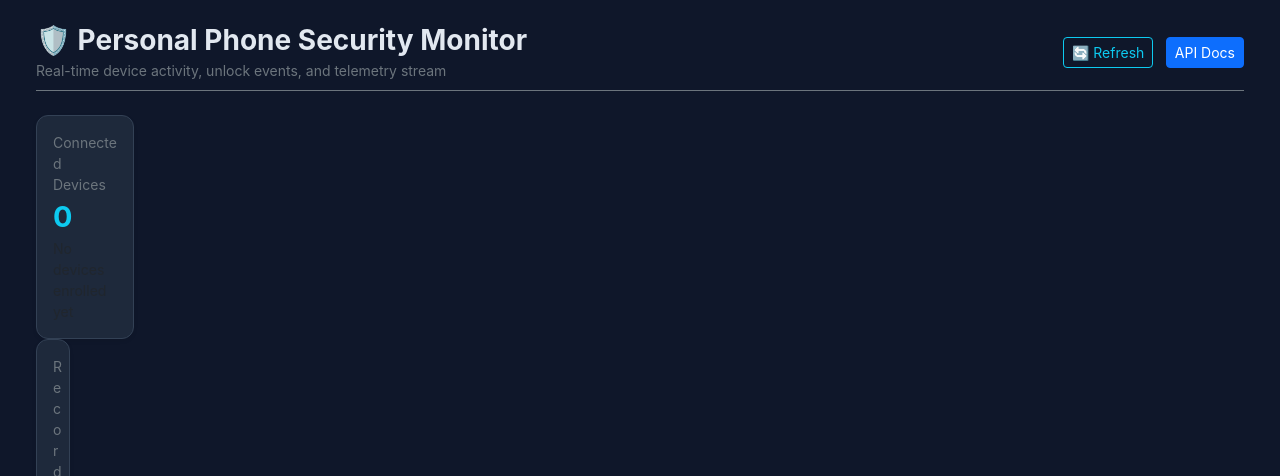
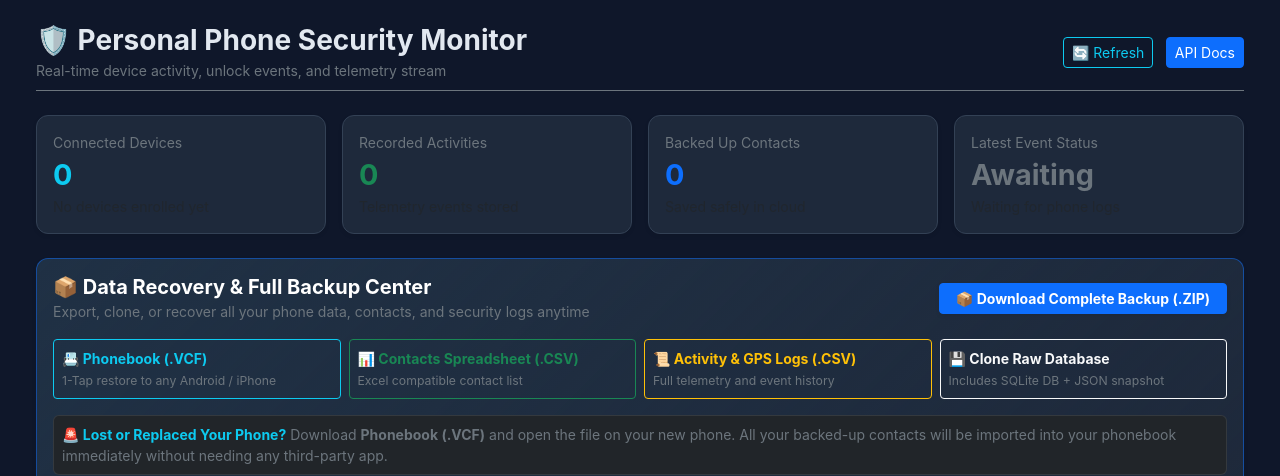
Before and after one commit to 14ece024giet-boop/phoneSecurityLog, a FastAPI app: page /dashboard in a window 1280 px wide. Shown: the top 476 px of the page. Run offline with FastAPI, Linux system fonts and the light colour scheme; grey boxes are pictures that could not be loaded.

Commit message:
Add Data Recovery Center, 1-Click ZIP Archive, and vCard export

```diff
--- a/server/app/main.py
+++ b/server/app/main.py
@@ -154,6 +154,113 @@ def export_contacts_csv(session: Session = Depends(get_session)):
         headers={"Content-Disposition": "attachment; filename=Phone_Contacts_Backup.csv"}
     )
 
+# --- DIRECT RESTORE vCard (.VCF) EXPORT ---
+@app.get("/api/v1/export/contacts/vcf")
+def export_contacts_vcf(session: Session = Depends(get_session)):
+    contacts = session.exec(select(ContactBackup).order_by(ContactBackup.name.asc())).all()
+    vcf_lines = []
+    for c in contacts:
+        vcf_lines.append("BEGIN:VCARD")
+        vcf_lines.append("VERSION:3.0")
+        vcf_lines.append(f"FN:{c.name}")
+        vcf_lines.append(f"TEL;TYPE=CELL:{c.phone_number}")
+        if c.email:
+            vcf_lines.append(f"EMAIL:{c.email}")
+        vcf_lines.append("END:VCARD")
+    vcf_content = "\r\n".join(vcf_lines)
+    return Response(
+        content=vcf_content,
+        media_type="text/vcard",
+        headers={"Content-Disposition": "attachment; filename=Contacts_Restore.vcf"}
+    )
+
+# --- ACTIVITY LOGS CSV EXPORT ---
+@app.get("/api/v1/export/events/csv")
+def export_events_csv(session: Session = Depends(get_session)):
+    events = session.exec(select(ActivityEvent).order_by(ActivityEvent.timestamp.desc())).all()
+    output = io.StringIO()
+    writer = csv.writer(output)
+    writer.writerow(["Timestamp", "Device ID", "Event Type", "Battery %", "Latitude", "Longitude", "Details JSON"])
+    for e in events:
+        writer.writerow([
+            e.timestamp.strftime("%Y-%m-%d %H:%M:%S"),
+            e.device_id,
+            e.event_type,
+            e.battery_level if e.battery_level is not None else "",
+            e.latitude if e.latitude is not None else "",
+            e.longitude if e.longitude is not None else "",
+            e.details_json
+        ])
+    output.seek(0)
+    return Response(
+        content=output.getvalue(),
+        media_type="text/csv",
+        headers={"Content-Disposition": "attachment; filename=Activity_Logs_Export.csv"}
+    )
+
+# --- COMPLETE 1-CLICK DISASTER RECOVERY ZIP ARCHIVE ---
+import zipfile
+
+@app.get("/api/v1/export/full-backup.zip")
+def export_full_backup_zip(session: Session = Depends(get_session)):
+    contacts = session.exec(select(ContactBackup).order_by(ContactBackup.name.asc())).all()
+    events = session.exec(select(ActivityEvent).order_by(ActivityEvent.timestamp.desc())).all()
+    devices = session.exec(select(Device)).all()
+
+    zip_buffer = io.BytesIO()
+    with zipfile.ZipFile(zip_buffer, "w", zipfile.ZIP_DEFLATED) as zf:
+        # 1. Contacts CSV
+        c_csv = io.StringIO()
+        cw = csv.writer(c_csv)
+        cw.writerow(["Name", "Phone Number", "Email", "Device ID", "Backup Date"])
+        for c in contacts:
+            cw.writerow([c.name, c.phone_number, c.email or "", c.device_id, c.synced_at.strftime("%Y-%m-%d %H:%M:%S")])
+        zf.writestr("contacts_backup.csv", c_csv.getvalue())
+
+        # 2. Contacts VCF (vCard for 1-click restore on new phone)
+        vcf_lines = []
+        for c in contacts:
+            vcf_lines.append("BEGIN:VCARD")
+            vcf_lines.append("VERSION:3.0")
+            vcf_lines.append(f"FN:{c.name}")
+            vcf_lines.append(f"TEL;TYPE=CELL:{c.phone_number}")
+            if c.email:
+                vcf_lines.append(f"EMAIL:{c.email}")
+            vcf_lines.append("END:VCARD")
+        zf.writestr("contacts_restore.vcf", "\r\n".join(vcf_lines))
+
+        # 3. Activity Logs CSV
+        e_csv = io.StringIO()
+        ew = csv.writer(e_csv)
+        ew.writerow(["Timestamp", "Device ID", "Event Type", "Battery %", "Latitude", "Longitude", "Details JSON"])
+        for e in events:
+            ew.writerow([e.timestamp.strftime("%Y-%m-%d %H:%M:%S"), e.device_id, e.event_type, e.battery_level or "", e.latitude or "", e.longitude or "", e.details_json])
+        zf.writestr("activity_logs.csv", e_csv.getvalue())
+
+        # 4. Complete JSON snapshot
+        complete_json = {
+            "exported_at": datetime.utcnow().isoformat(),
+            "devices": [d.dict() for d in devices],
+            "contacts_count": len(contacts),
+            "contacts": [c.dict() for c in contacts],
+            "events_count": len(events),
+            "events": [e.dict() for e in events]
+        }
+        zf.writestr("complete_telemetry_and_contacts.json", json.dumps(complete_json, default=str, indent=2))
+
+        # 5. Raw SQLite database if present
+        db_path = Path(BASE_DIR.parent / "phone_security.db")
+        if db_path.exists():
+            zf.write(db_path, arcname="phone_security_raw_database.sqlite")
+
+    zip_buffer.seek(0)
+    return Response(
+        content=zip_buffer.getvalue(),
+        media_type="application/zip",
+        headers={"Content-Disposition": f"attachment; filename=Phone_Security_Complete_Backup_{datetime.utcnow().strftime('%Y%m%d_%H%M%S')}.zip"}
+    )
+
+
 # --- QUERY JSON API ---
 @app.get("/api/v1/events")
 def get_events(
--- a/server/app/templates/dashboard.html
+++ b/server/app/templates/dashboard.html
@@ -39,14 +39,12 @@
 
         <!-- Metric Cards -->
         <div class="row g-3 mb-4">
-            <div class="col-md-4">
             <div class="col-md-3">
-                <div class="card p-3 shadow-sm">
+                <div class="card p-3 shadow-sm h-100">
                     <div class="text-secondary small">Connected Devices</div>
                     <div class="stat-value text-info">{{ devices|length }}</div>
                     <div class="small text-muted">
                         {% for d in devices %}
-                        <div>📱 {{ d.device_name }} ({{ d.device_id }})</div>
                         <div>📱 {{ d.device_name }}</div>
                         {% else %}
                         <div>No devices enrolled yet</div>
@@ -54,37 +52,80 @@
                     </div>
                 </div>
             </div>
-            <div class="col-md-4">
             <div class="col-md-3">
-                <div class="card p-3 shadow-sm">
+                <div class="card p-3 shadow-sm h-100">
                     <div class="text-secondary small">Recorded Activities</div>
                     <div class="stat-value text-success">{{ total_events }}</div>
-                    <div class="small text-muted">Stored in cloud database</div>
                     <div class="small text-muted">Telemetry events stored</div>
                 </div>
             </div>
-            <div class="col-md-4">
             <div class="col-md-3">
-                <div class="card p-3 shadow-sm">
+                <div class="card p-3 shadow-sm h-100">
                     <div class="text-secondary small">Backed Up Contacts</div>
                     <div class="stat-value text-primary">{{ total_contacts }}</div>
                     <div class="small text-muted">Saved safely in cloud</div>
                 </div>
             </div>
             <div class="col-md-3">
-                <div class="card p-3 shadow-sm">
+                <div class="card p-3 shadow-sm h-100">
                     <div class="text-secondary small">Latest Event Status</div>
                     {% if events %}
                     <div class="stat-value text-warning">{{ events[0].event_type }}</div>
-                    <div class="small text-muted">At {{ events[0].timestamp.strftime('%H:%M:%S (%Y-%m-%d)') }}</div>
                     <div class="small text-muted">At {{ events[0].timestamp.strftime('%H:%M:%S') }}</div>
                     {% else %}
                     <div class="stat-value text-secondary">Awaiting</div>
-                    <div class="small text-muted">Waiting for phone to send logs</div>
+                    <div class="small text-muted">Waiting for phone logs</div>
                     {% endif %}
                 </div>
             </div>
         </div>
+
+        <!-- 📦 Complete Data Recovery & Full Export Center -->
+        <div class="card p-3 mb-4 shadow-sm border border-primary border-opacity-50" style="background: #1e293b linear-gradient(135deg, rgba(56, 189, 248, 0.05) 0%, rgba(30, 41, 59, 0.9) 100%);">
+            <div class="d-flex flex-wrap justify-content-between align-items-center mb-3 gap-2">
+                <div>
+                    <h5 class="fw-bold mb-0 text-white">📦 Data Recovery & Full Backup Center</h5>
+                    <small class="text-secondary">Export, clone, or recover all your phone data, contacts, and security logs anytime</small>
+                </div>
+                <a href="/api/v1/export/full-backup.zip" class="btn btn-primary btn-sm fw-bold px-3 shadow-sm">
+                    📦 Download Complete Backup (.ZIP)
+                </a>
+            </div>
+
+            <div class="row g-2">
+                <div class="col-md-3">
+                    <a href="/api/v1/export/contacts/vcf" class="btn btn-outline-info w-100 text-start btn-sm py-2">
+                        <div class="fw-bold">📇 Phonebook (.VCF)</div>
+                        <small class="text-secondary">1-Tap restore to any Android / iPhone</small>
+                    </a>
+                </div>
+                <div class="col-md-3">
+                    <a href="/api/v1/backup/contacts/csv" class="btn btn-outline-success w-100 text-start btn-sm py-2">
+                        <div class="fw-bold">📊 Contacts Spreadsheet (.CSV)</div>
+                        <small class="text-secondary">Excel compatible contact list</small>
+                    </a>
+                </div>
+                <div class="col-md-3">
+                    <a href="/api/v1/export/events/csv" class="btn btn-outline-warning w-100 text-start btn-sm py-2">
+                        <div class="fw-bold">📜 Activity & GPS Logs (.CSV)</div>
+                        <small class="text-secondary">Full telemetry and event history</small>
+                    </a>
+                </div>
+                <div class="col-md-3">
+                    <a href="/api/v1/export/full-backup.zip" class="btn btn-outline-light w-100 text-start btn-sm py-2">
+                        <div class="fw-bold">💾 Clone Raw Database</div>
+                        <small class="text-secondary">Includes SQLite DB + JSON snapshot</small>
+                    </a>
+                </div>
+            </div>
+
+            <!-- Recovery Guide Box -->
+            <div class="mt-3 p-2 rounded bg-dark border border-secondary border-opacity-25 small text-secondary">
+                <span class="text-info fw-bold">🚨 Lost or Replaced Your Phone?</span>
+                Download <b>Phonebook (.VCF)</b> and open the file on your new phone. All your backed-up contacts will be imported into your phonebook immediately without needing any third-party app.
+            </div>
+        </div>
+
 
 
         <!-- Interactive Map Section -->
```
